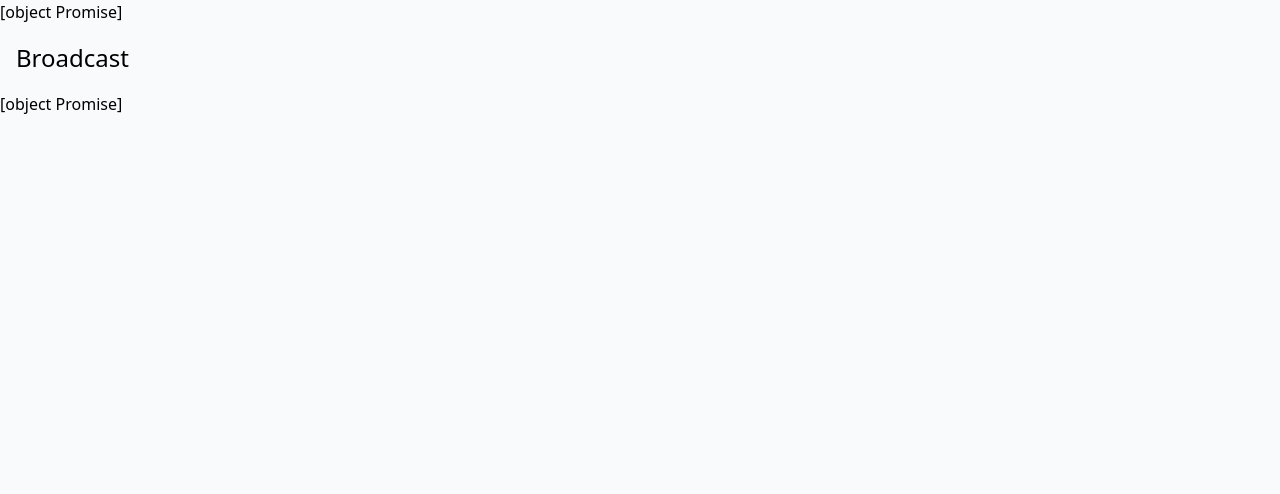
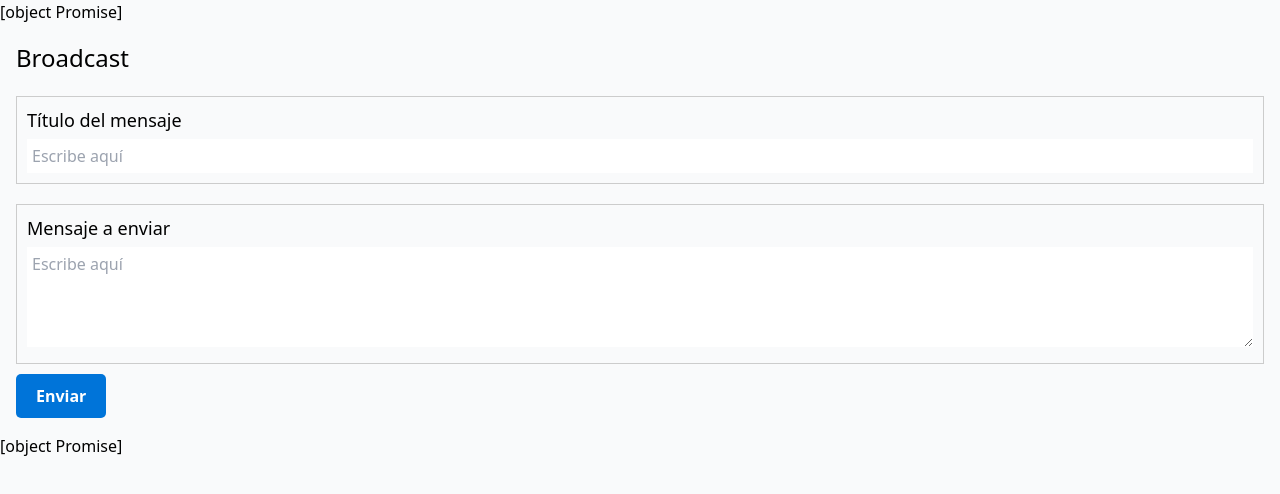
Before and after one commit to inspedralbes/Transversal_TR3_2023_2024_Front_Back-damtr3g3, a Nuxt app in the folder M07/: page /broadcast in a window 1280 px wide. Shown: the top 494 px of the page. Built offline with nearby package versions, Linux system fonts and the light colour scheme.

Commit message:
Broadcast nuxt

```diff
--- a/M07/pages/broadcast.vue
+++ b/M07/pages/broadcast.vue
@@ -1,13 +1,53 @@
 <template>
-    <div>
-      <h2>Broadcast</h2>
+  <div>
+    <h2>Broadcast</h2>
+    <div class="message-box">
+      <h3>Título del mensaje</h3>
+      <input type="text" placeholder="Escribe aquí" />
     </div>
-  </template>
+    <div class="message-box">
+      <h3>Mensaje a enviar</h3>
+      <textarea placeholder="Escribe aquí" style="height: 100px;"></textarea>
+    </div>
+    <button class="custom-button">Enviar</button> <!-- Agrega un botón con el texto "Enviar" -->
+  </div>
+</template>
 
 <style scoped>
-
 h2 {
-    font-size: 24px;
+  font-size: 24px;
 }
 
+.message-box {
+  margin-top: 20px;
+  border: 1px solid #ccc;
+  padding: 10px;
+}
+
+h3 {
+  font-size: 18px;
+}
+
+input,
+textarea {
+  width: 100%;
+  padding: 5px;
+  margin-top: 5px;
+}
+
+.custom-button {
+  background-color: #0074d9;
+  color: #fff;
+  border: none;
+  padding: 10px 20px;
+  margin-top: 10px; /* Agrega margen superior */
+  cursor: pointer;
+  border-radius: 5px;
+  font-weight: bold;
+  transition: background-color 0.3s ease;
+}
+
+.custom-button:hover {
+  background-color: #0056a8;
+}
 </style>
```
Also changed, not shown: 1 other file (tests, documents, lock files or other folders).
